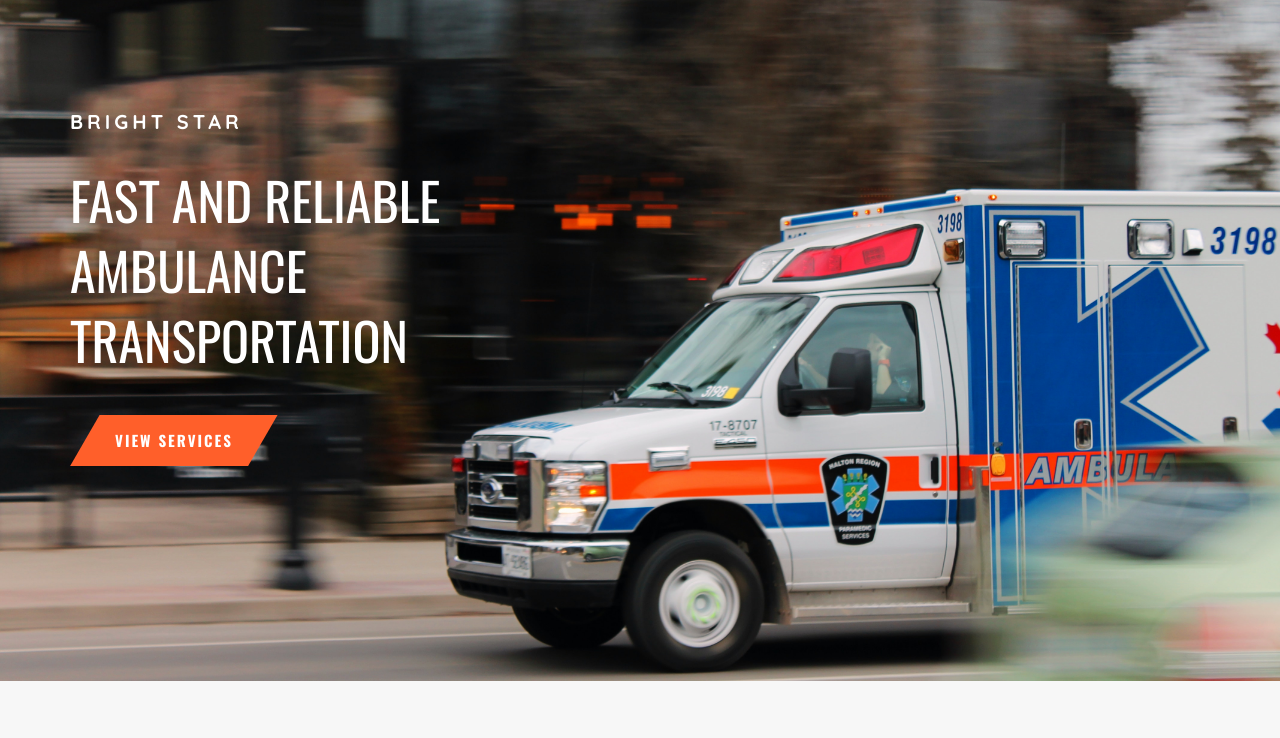
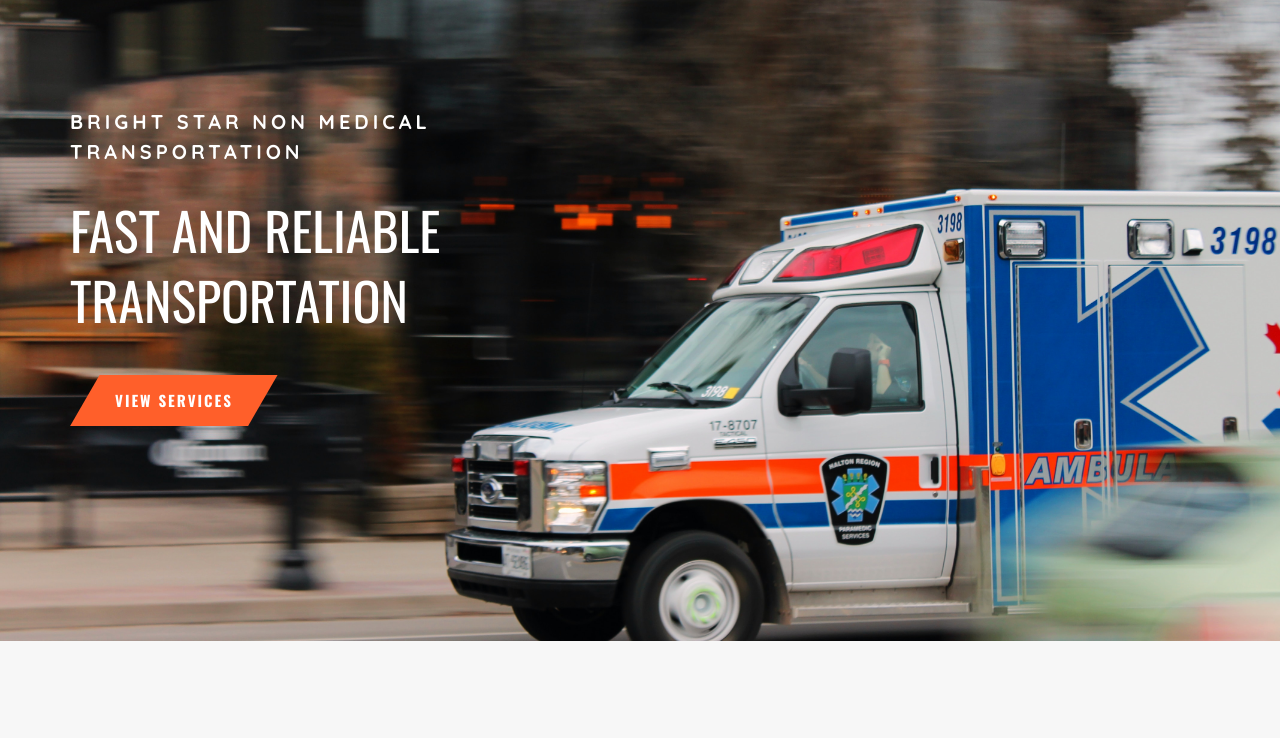
Before and after one commit to vivekvardhandodle/ombi, a plain HTML site: page index.html in a window 1280 px wide. Shown: the part 1242-1980 px from the top of the page. Drawn offline with nearby package versions, Linux system fonts and the light colour scheme.

Commit message:
after presentation

```diff
--- a/index.html
+++ b/index.html
@@ -229,7 +229,7 @@
 <li><a href="./blog-details.html">Woodbridge VA</a></li>
 </ul>
 </li>
-<!--<li><a href="./fleet.html">Our Fleet</a></li>-->
+<li><a href="./fleet.html">Our Fleet</a></li>
 <li><a href="./career.html">Career</a></li>
 <li><a href="./contact.html">Booking</a></li>
 <!--<li><a href="#">Brochure</a></li>-->
@@ -291,8 +291,8 @@
 <div class="row">
 <div class="col-lg-6">
 <div class="hero__text">
-<span class="hero__label">Bright Star</span>
-<h2>Fast and Reliable Ambulance Transportation</h2>
+<span class="hero__label">Bright Star Non Medical Transportation</span>
+<h2>Fast and Reliable Transportation</h2>
 <a href="/services.html" class="primary-btn"><span>View services</span></a>
 </div>
 </div>
```
Also changed, not shown: about.html (+1 -1 lines), career.html (+1 -1 lines), discount.html (+1 -1 lines), testimonials.html (+1 -1 lines).
